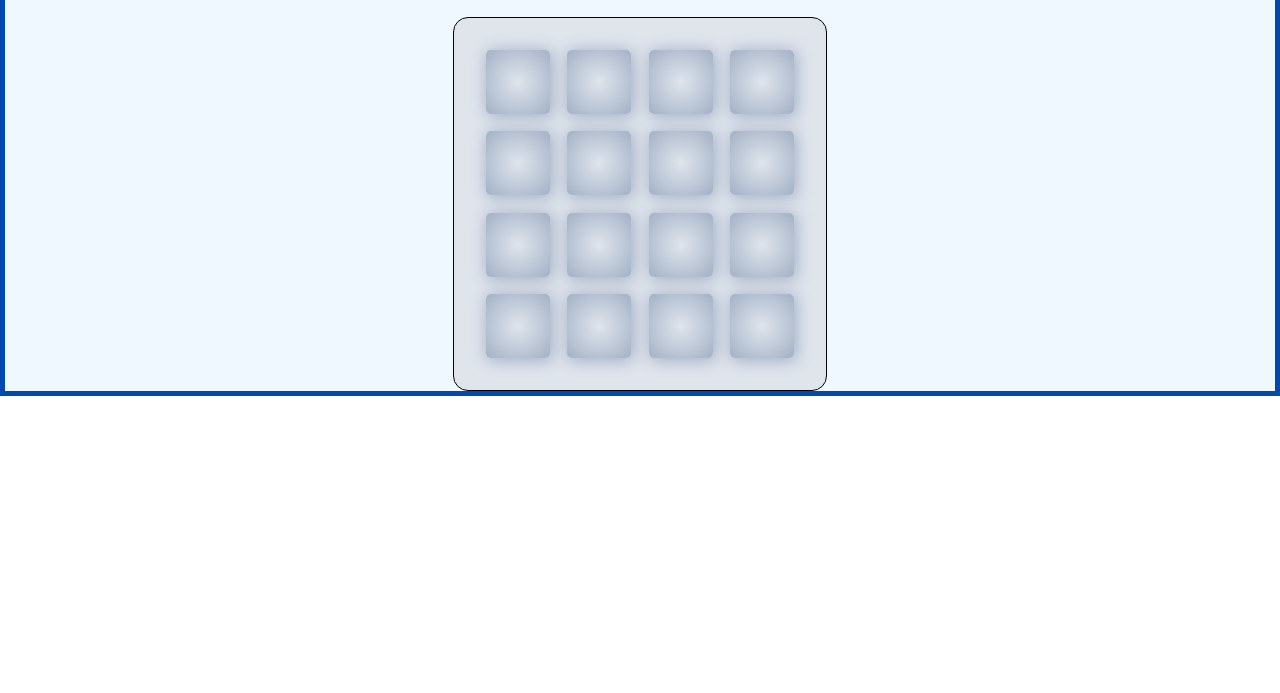
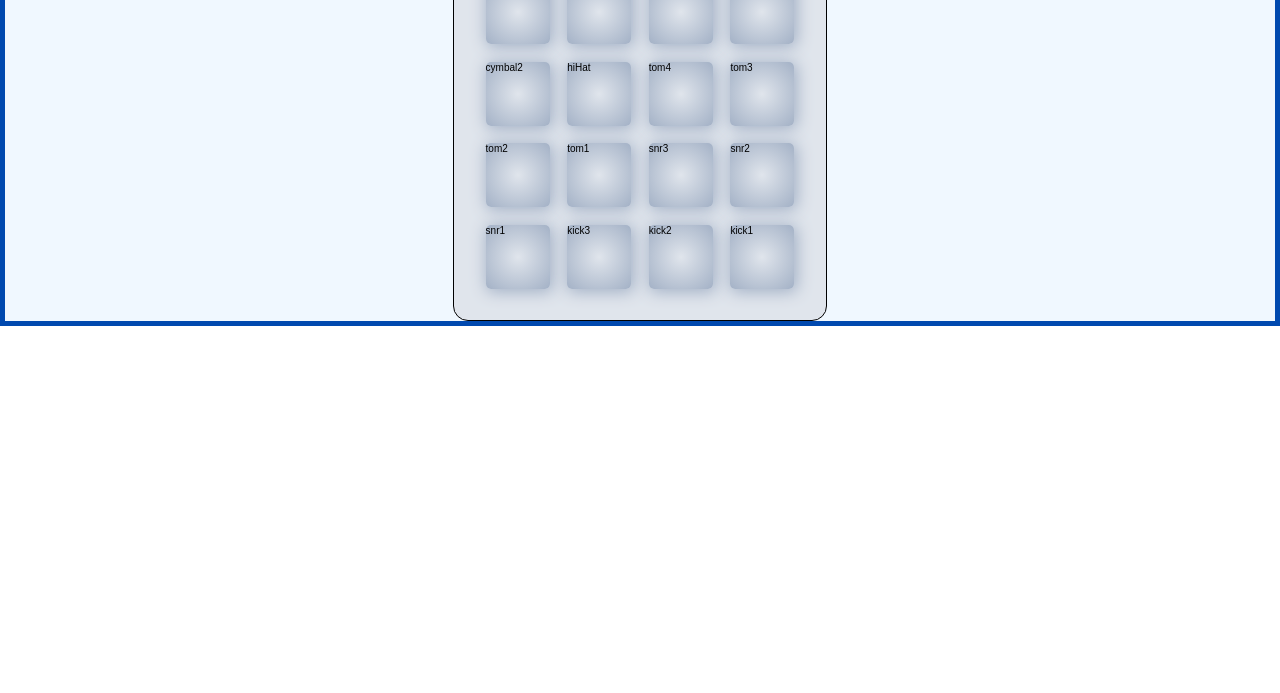
Before and after one commit to tomasszz/Drumpad, a plain HTML site: page Index.html in a window 1280 px wide. Shown: the part 107-800 px from the top of the page. Drawn offline with Linux system fonts and the light colour scheme.

Commit message:
Drum Pad 1.5 mouse and kaybort highlit is working add labels on pads

```diff
--- a/DrumPad.js
+++ b/DrumPad.js
@@ -13,31 +13,41 @@ drums.forEach(drumElem =>{
     obj.push(drumElem);
 })
 
-document.addEventListener('keydown', drumKey => {
-    let key = event.keyCode || event.which;
-    let keyVal = key.toString();
-    let keyIndex = drumPads.indexOf(keyVal);
-    console.log(`naciśnięto ${keyVal}`);
-    console.log(`index ${keyVal}: ${keyIndex}`);
-
-    for(i=0; i<drums.length; i++) {
-        if(keyIndex==i){
-            const drumSrc = document.getElementById(drums[i].dataset.drum);
-            drumSrc.currentTime = 0;
-            drumSrc.play();
-        }
-    }1
-}
-
-)
-
-//console.log(drums)
-
-    playDrum = (drumElem) => {
+playDrum = (drumElem) => {
     const drumSrc = document.getElementById(drumElem.dataset.drum);
     drumSrc.currentTime = 0;
     drumSrc.play();
 
+}
 
 
+document.addEventListener('keydown', drumKey => {
+
+    let key = event.keyCode || event.which;
+    let keyVal = key.toString();
+    let keyIndex = drumPads.indexOf(keyVal);
+
+    //console.log(`naciśnięto ${keyVal}`);
+    //console.log(`index ${keyVal}: ${keyIndex}`);
+
+    for(i=0; i<drums.length; i++) {
+        if(keyIndex==i){
+
+            const drumSrc = document.getElementById(drums[i].dataset.drum);
+            drumSrc.currentTime = 0;
+            drumSrc.play();
+            x=drums[i];
+
+            x.classList.add('active');
+            console.log(x);
+            document.addEventListener('keyup', padOff =>{
+            x.classList.remove('active');
+            console.log(x);
+            })
+
+        }
+
+
+    }
 }
+);
--- a/Index.html
+++ b/Index.html
@@ -11,22 +11,22 @@
 <div id="main">
     <h1>DRUMPAD MACHINE</h1>
 <div id="drumPad">
-    <div data-drum="clap"       class="pad" ></div>
-    <div data-drum="clHat1"     class="pad" ></div>
-    <div data-drum="clHat2"     class="pad" ></div>
-    <div data-drum="cymbal1"    class="pad" ></div>
-    <div data-drum="cymbal2"    class="pad" ></div>
-    <div data-drum="hiHat"      class="pad" ></div>
-    <div data-drum="tom4"       class="pad" ></div>
-    <div data-drum="tom3"       class="pad" ></div>
-    <div data-drum="tom2"       class="pad" ></div>
-    <div data-drum="tom1"       class="pad" ></div>
-    <div data-drum="snr3"       class="pad" ></div>
-    <div data-drum="snr2"       class="pad" ></div>
-    <div data-drum="snr1"       class="pad" ></div>
-    <div data-drum="kick3"      class="pad" ></div>
-    <div data-drum="kick2"      class="pad" ></div>
-    <div data-drum="kick1"      class="pad" ></div>
+    <div data-drum="clap"       class="pad" >clap</div>
+    <div data-drum="clHat1"     class="pad" >clHat1</div>
+    <div data-drum="clHat2"     class="pad" >clHat2</div>
+    <div data-drum="cymbal1"    class="pad" >cymbal1</div>
+    <div data-drum="cymbal2"    class="pad" >cymbal2</div>
+    <div data-drum="hiHat"      class="pad" >hiHat</div>
+    <div data-drum="tom4"       class="pad" >tom4</div>
+    <div data-drum="tom3"       class="pad" >tom3</div>
+    <div data-drum="tom2"       class="pad" >tom2</div>
+    <div data-drum="tom1"       class="pad" >tom1</div>
+    <div data-drum="snr3"       class="pad" >snr3</div>
+    <div data-drum="snr2"       class="pad" >snr2</div>
+    <div data-drum="snr1"       class="pad" >snr1</div>
+    <div data-drum="kick3"      class="pad" >kick3</div>
+    <div data-drum="kick2"      class="pad" >kick2</div>
+    <div data-drum="kick1"      class="pad" >kick1</div>
 </div>
 </div>
     <audio id="clap"    src="drumKit/clap.wav"   type="audio/wav"></audio>
--- a/styles.css
+++ b/styles.css
@@ -1,5 +1,5 @@
 body{
-    font-size: 1.5rem;
+    font-size: 10px;
     font-family: sans-serif;
     margin: 0;
     padding: 0;
@@ -53,3 +53,10 @@ h1{
     box-shadow: 0.1rem 0.1rem 1rem 0.1rem rgb(255, 0, 0);
     transition-duration: 0.05s;
 }
+
+.active{
+    background-image: radial-gradient( #42ff52, #00ad0e);
+    box-shadow: -0.1rem -0.1rem 1rem 0.1rem #ff3c3c;
+    box-shadow: 0.1rem 0.1rem 1rem 0.1rem rgb(255, 0, 0);
+    transition-duration: 0.05s;
+}
```
